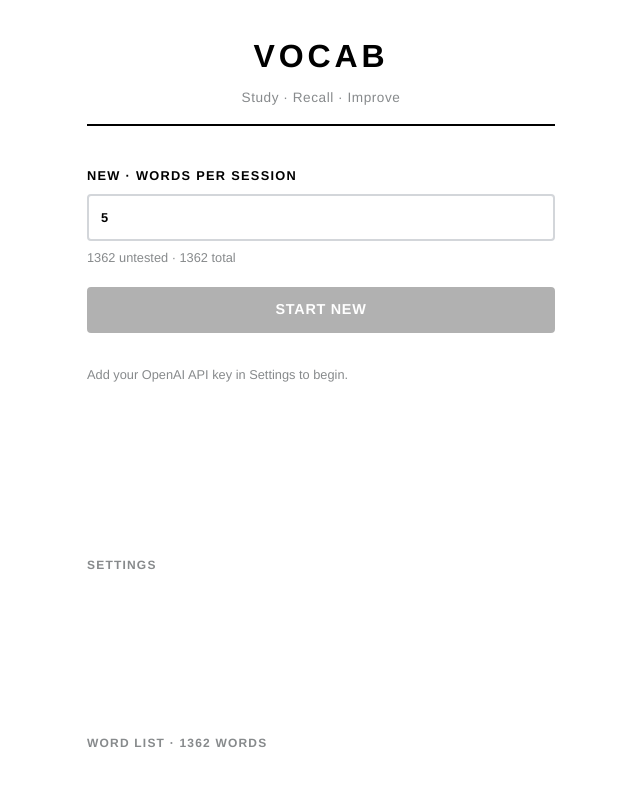
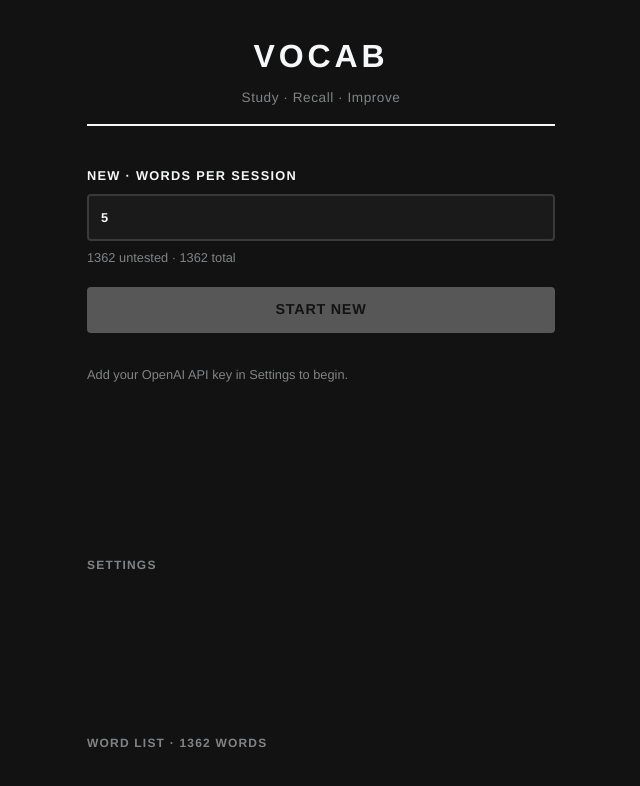
Before and after one commit to Grokalot/vocab-trainer, a React (Vite) app: page / in a window 1280 px wide. Shown: the top 786 px of the page, without its empty margins (319-959 px from the left). Built offline with nearby package versions, Linux system fonts and the light colour scheme.

Commit message:
added some basic stats, total new and tracked sessions, and added dark mode

```diff
--- a/index.html
+++ b/index.html
@@ -3,7 +3,7 @@
   <head>
     <meta charset="UTF-8" />
     <meta name="viewport" content="width=device-width, initial-scale=1.0, viewport-fit=cover" />
-    <meta name="theme-color" content="#ffffff" />
+    <meta name="theme-color" content="#121213" />
     <title>Vocab Trainer</title>
   </head>
   <body>
--- a/src/App.tsx
+++ b/src/App.tsx
@@ -3,6 +3,7 @@
 import { useStatistics } from './hooks/useStatistics';
 import { useWordLists } from './hooks/useWordLists';
 import { useStudySession } from './hooks/useStudySession';
+import { recordSessionCompletion } from './lib/sessionStats';
 import SetupView from './components/SetupView';
 import StudyPhase from './components/StudyPhase';
 import RecallPhase from './components/RecallPhase';
@@ -24,6 +25,10 @@
     fetchGptDefinition: ai.fetchDefinitionFromGpt,
     renameWordInList: wordLists.renameWordInList,
     onWordRenamed: statistics.refresh,
+    onSessionCompleted: (summary) => {
+      recordSessionCompletion(summary);
+      statistics.refresh();
+    },
     onSessionFinished: statistics.refresh,
   });
 
--- a/src/hooks/useStatistics.ts
+++ b/src/hooks/useStatistics.ts
@@ -1,4 +1,5 @@
 import { useCallback, useMemo, useState } from 'react';
+import { getSessionStats } from '../lib/sessionStats';
 import {
   getTrackedStats,
   getUntestedWords,
@@ -8,10 +9,12 @@
 import type { StudyStatistics, WordStatistics } from '../types';
 
 export function useStatistics(allWords: string[]): StudyStatistics & { refresh: () => void } {
+  const [revision, setRevision] = useState(0);
   const [trends, setTrends] = useState<WordStatistics[]>(() => getWordTrends());
 
   const refresh = useCallback(() => {
     setTrends(getWordTrends());
+    setRevision((current) => current + 1);
   }, []);
 
   const trackedStats = useMemo(() => getTrackedStats(), [trends]);
@@ -30,6 +33,7 @@
     [allWords, trends],
   );
   const maxNewWords = Math.min(untestedCount, 20);
+  const sessionStats = useMemo(() => getSessionStats(), [revision]);
 
   return {
     trends,
@@ -40,6 +44,7 @@
     maxTrackedWords,
     untestedCount,
     maxNewWords,
+    sessionStats,
     refresh,
   };
 }
--- a/src/hooks/useStudySession.ts
+++ b/src/hooks/useStudySession.ts
@@ -9,6 +9,7 @@
   SessionWord,
   StudyPhaseView,
   Word,
+  SessionCompletionSummary,
 } from '../types';
 import {
   pickNewWords,
@@ -28,6 +29,7 @@
     answer: string,
   ) => Promise<ReviewResult>;
   onSessionFinished: () => void;
+  onSessionCompleted?: (summary: SessionCompletionSummary) => void;
   fetchGptDefinition: (word: string) => Promise<string>;
   renameWordInList: (oldWord: string, newWord: string) => void;
   onWordRenamed: () => void;
@@ -168,6 +170,7 @@
   loadSessionEntries,
   scoreAnswer,
   onSessionFinished,
+  onSessionCompleted,
   fetchGptDefinition,
   renameWordInList,
   onWordRenamed,
@@ -325,17 +328,28 @@
         const review = await scoreAnswer(current.word, current.definition, trimmed);
         recordAttempt(current.word, current.definition, trimmed, review.score);
 
-        setSessionWords((prev) =>
-          prev.map((item, index) =>
-            index === testIndex
-              ? { ...item, userAnswer: trimmed, review }
-              : item,
-          ),
+        const updatedWords = sessionWords.map((item, index) =>
+          index === testIndex
+            ? { ...item, userAnswer: trimmed, review }
+            : item,
         );
+
+        setSessionWords(updatedWords);
 
         if (testIndex < sessionWords.length - 1) {
           setTestIndex((i) => i + 1);
         } else {
+          const averageScore = Math.round(
+            updatedWords.reduce((sum, w) => sum + (w.review?.score ?? 0), 0) /
+              updatedWords.length,
+          );
+
+          onSessionCompleted?.({
+            mode,
+            wordCount: updatedWords.length,
+            averageScore,
+            words: updatedWords,
+          });
           onSessionFinished();
           setPhase('results');
         }
@@ -346,7 +360,7 @@
         setLoadingMessage('');
       }
     },
-    [sessionWords, testIndex, scoreAnswer, onSessionFinished],
+    [sessionWords, testIndex, mode, scoreAnswer, onSessionCompleted, onSessionFinished],
   );
 
   const sessionAverage = useMemo(() => {
--- a/src/index.css
+++ b/src/index.css
@@ -1,15 +1,21 @@
 :root {
-  color-scheme: light;
+  color-scheme: dark;
   font-family: 'Helvetica Neue', Arial, sans-serif;
   line-height: 1.5;
   font-weight: 400;
-  color: #000;
-  background: #fff;
-  --gray-1: #d3d6da;
-  --gray-2: #878a8c;
-  --gray-3: #f6f7f8;
-  --black: #000;
-  --white: #fff;
+  --bg: #121213;
+  --surface: #1a1a1b;
+  --surface-hover: #252526;
+  --fg: #f6f7f8;
+  --fg-muted: #818384;
+  --border-subtle: #3a3a3c;
+  --gray-1: var(--border-subtle);
+  --gray-2: var(--fg-muted);
+  --gray-3: var(--surface-hover);
+  --black: var(--fg);
+  --white: var(--bg);
+  color: var(--fg);
+  background: var(--bg);
 }
 
 * {
@@ -20,7 +26,8 @@
   margin: 0;
   min-height: 100vh;
   min-height: 100dvh;
-  background: var(--white);
+  background: var(--bg);
+  color: var(--fg);
 }
 
 #root {
@@ -75,8 +82,8 @@
   padding: 0.75rem;
   border-radius: 4px;
   border: 2px solid var(--gray-1);
-  background: var(--white);
-  color: var(--black);
+  background: var(--surface);
+  color: var(--fg);
 }
 
 input:focus,
@@ -200,7 +207,7 @@
   text-transform: uppercase;
   padding: 0.35rem 0.5rem;
   border: 2px solid var(--black);
-  background: var(--white);
+  background: var(--surface);
 }
 
 .center-tile .definition-editor {
@@ -243,7 +250,7 @@
   width: 14px;
   height: 14px;
   border: 2px solid var(--gray-1);
-  background: var(--white);
+  background: var(--surface);
 }
 
 .square.active {
@@ -253,7 +260,7 @@
 
 .square.visited {
   border-color: var(--black);
-  background: var(--white);
+  background: var(--surface);
 }
 
 .nav-row {
--- /dev/null
+++ b/src/lib/sessionStats.ts
@@ -0,0 +1,75 @@
+import type {
+  CompletedSessionRecord,
+  SessionCategory,
+  SessionCompletionSummary,
+  SessionHistory,
+  SessionStartMode,
+  SessionStats,
+} from '../types';
+
+const SESSION_HISTORY_KEY = 'vocab-trainer-session-history';
+
+const defaultHistory: SessionHistory = {
+  completedCounts: { new: 0, tracked: 0 },
+  sessions: [],
+};
+
+export function sessionCategory(mode: SessionStartMode): SessionCategory {
+  return mode === 'new' ? 'new' : 'tracked';
+}
+
+export function loadSessionHistory(): SessionHistory {
+  try {
+    const raw = localStorage.getItem(SESSION_HISTORY_KEY);
+    if (!raw) return { ...defaultHistory, completedCounts: { ...defaultHistory.completedCounts } };
+
+    const parsed = JSON.parse(raw) as Partial<SessionHistory>;
+    return {
+      completedCounts: {
+        new: parsed.completedCounts?.new ?? 0,
+        tracked: parsed.completedCounts?.tracked ?? 0,
+      },
+      sessions: Array.isArray(parsed.sessions) ? parsed.sessions : [],
+    };
+  } catch {
+    return { ...defaultHistory, completedCounts: { ...defaultHistory.completedCounts } };
+  }
+}
+
+export function saveSessionHistory(history: SessionHistory): void {
+  localStorage.setItem(SESSION_HISTORY_KEY, JSON.stringify(history));
+}
+
+export function getSessionStats(): SessionStats {
+  const { completedCounts } = loadSessionHistory();
+  return {
+    completedNewSessions: completedCounts.new,
+    completedTrackedSessions: completedCounts.tracked,
+  };
+}
+
+/** Record a fully completed session. Returns the updated history. */
+export function recordSessionCompletion(
+  summary: SessionCompletionSummary,
+): SessionHistory {
+  const history = loadSessionHistory();
+  const category = sessionCategory(summary.mode);
+
+  const record: CompletedSessionRecord = {
+    completedAt: Date.now(),
+    mode: summary.mode,
+    category,
+    wordCount: summary.wordCount,
+    averageScore: summary.averageScore,
+    results: summary.words.map((word) => ({
+      word: word.word,
+      score: word.review?.score ?? 0,
+    })),
+  };
+
+  history.sessions.push(record);
+  history.completedCounts[category] += 1;
+  saveSessionHistory(history);
+
+  return history;
+}
```
Also changed, not shown: src/types.ts (+34 -0 lines), 1 other file (tests, documents, lock files or other folders).
